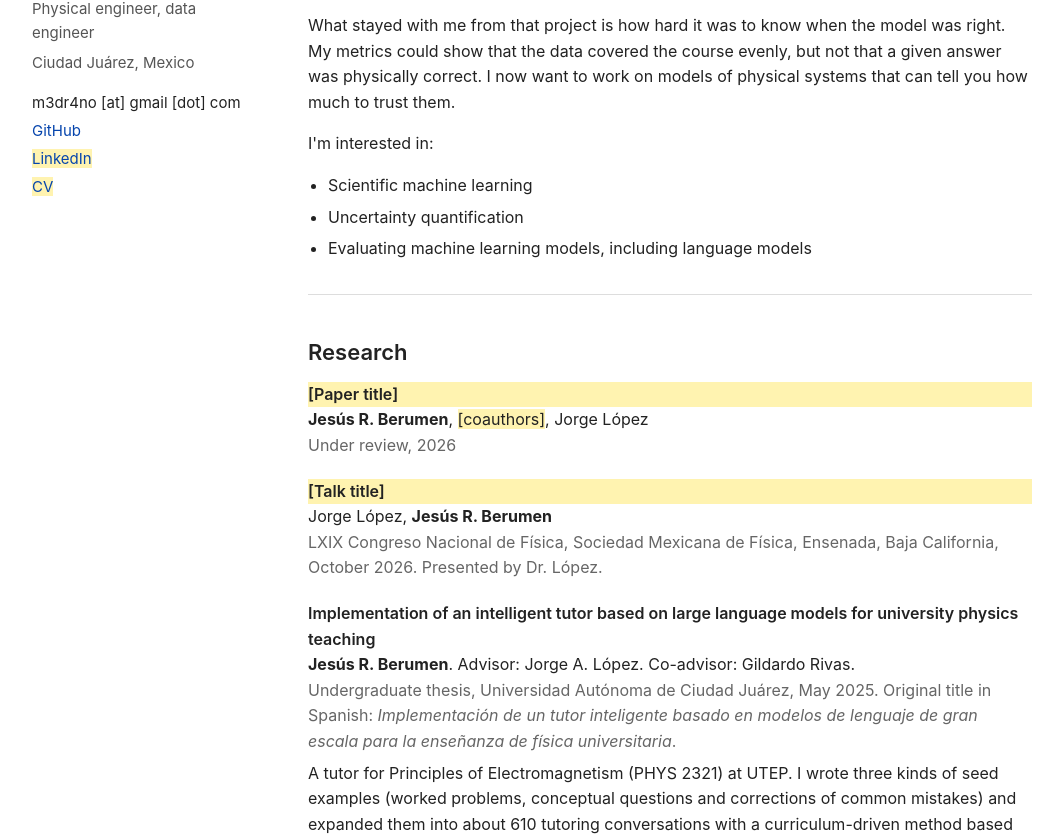
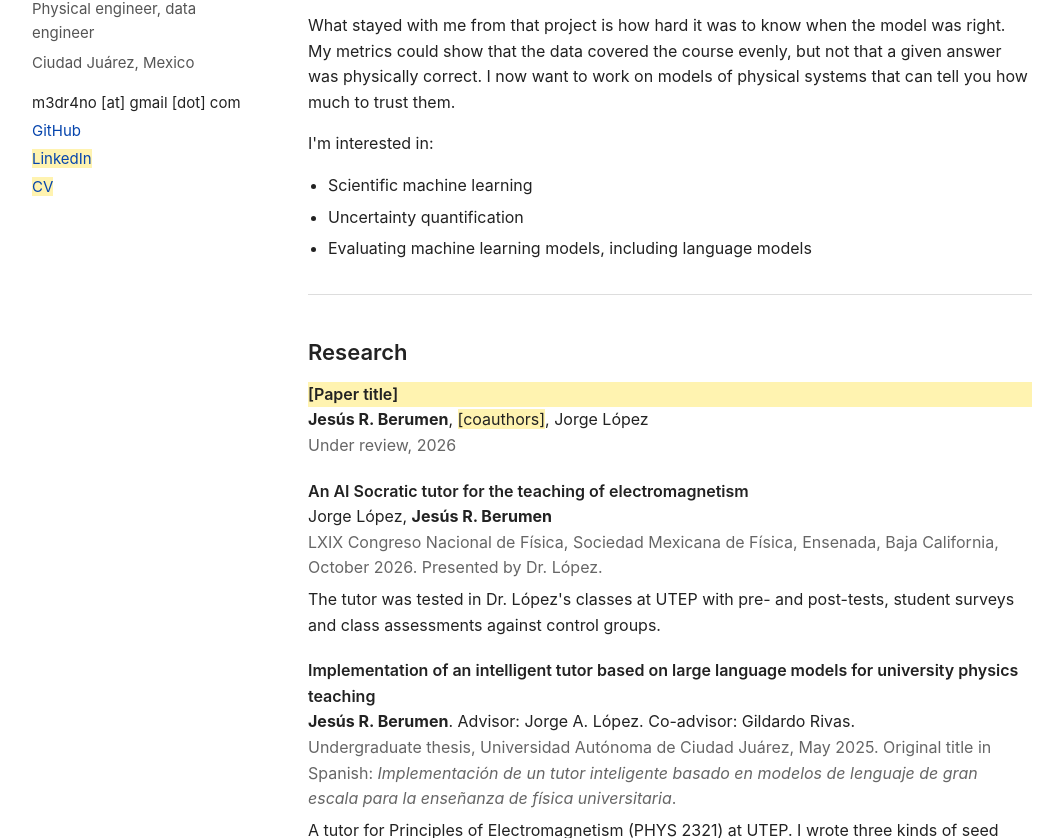
Before and after one commit to qgalinier/jesusberumen, a plain HTML site: page index.html in a window 1280 px wide. Shown: the part 396-1234 px from the top of the page, without its empty margins (108-1171 px from the left). Drawn offline with Linux system fonts and the light colour scheme.

Commit message:
Add talk title and how the tutor was evaluated

```diff
--- a/index.html
+++ b/index.html
@@ -90,9 +90,10 @@
 </div>
 
 <div class="pub">
-  <div class="title todo">[Talk title]</div>
+  <div class="title">An AI Socratic tutor for the teaching of electromagnetism</div>
   <div>Jorge López, <b>Jesús R. Berumen</b></div>
   <div class="muted">LXIX Congreso Nacional de Física, Sociedad Mexicana de Física, Ensenada, Baja California, October 2026. Presented by Dr. López.</div>
+  <p>The tutor was tested in Dr. López's classes at UTEP with pre- and post-tests, student surveys and class assessments against control groups.</p>
 </div>
 
 <div class="pub">
```
